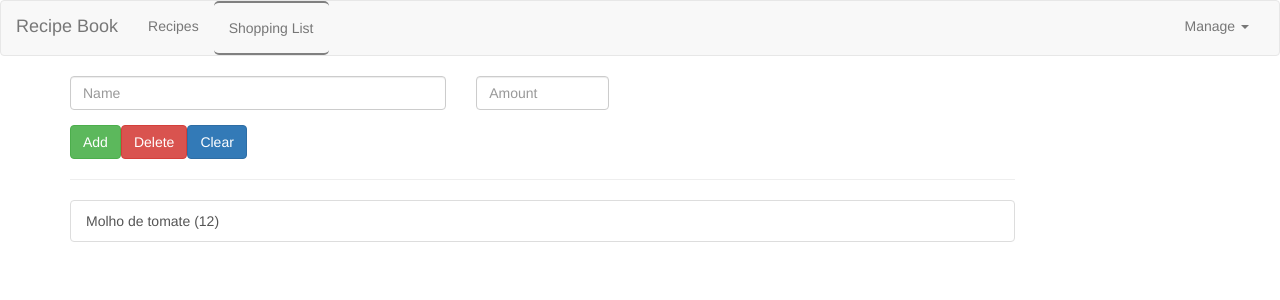
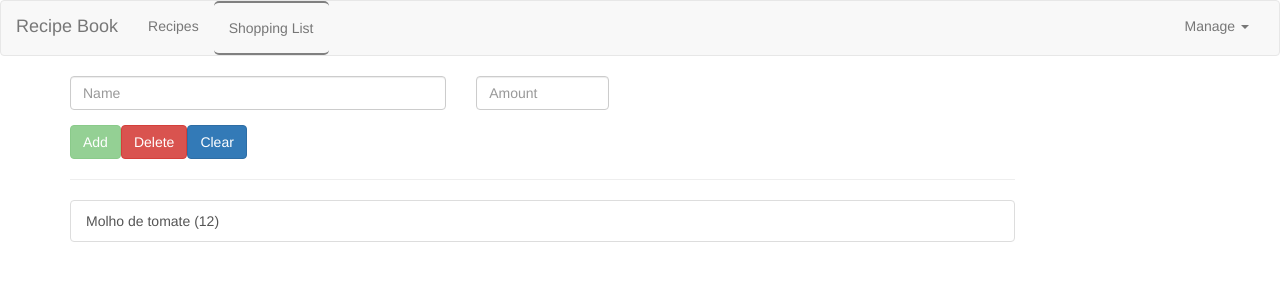
Before and after one commit to CibeleMartins/shoppingIngredients, an Angular app: page /shoppList in a window 1280 px wide. Shown: the top 300 px of the page. Built offline with nearby package versions, Linux system fonts and the light colour scheme.

Commit message:
🚧 feat: add validação no forms de edição

```diff
--- a/src/app/components/shopping-list/shopping-list-edit/shopping-list-edit.component.html
+++ b/src/app/components/shopping-list/shopping-list-edit/shopping-list-edit.component.html
@@ -11,6 +11,7 @@
                     #inputNameIngredient
                     name="nameIngredient"
                     ngModel
+                    required
                     />
                 </div>
 
@@ -21,14 +22,16 @@
                     type="number"
                     class="form-control"
                     name="amountIngredient"
-                    ngModel/>
+                    ngModel
+                    required
+                    pattern="[1-9]+[0-9]*$"/>
                 </div>
 
             </div>
 
             <div class="row">
                 <div class="col-xs-12">
-                    <button class="btn btn-success" type="submit" (click)="onAddItem($event, f)">Add</button>
+                    <button class="btn btn-success" type="submit" [disabled]="!f.valid" (click)="onAddItem($event, f)">Add</button>
                     <button class="btn btn-danger" type="button">Delete</button>
                     <button class="btn btn-primary" type="button">Clear</button>
                 </div>
```
